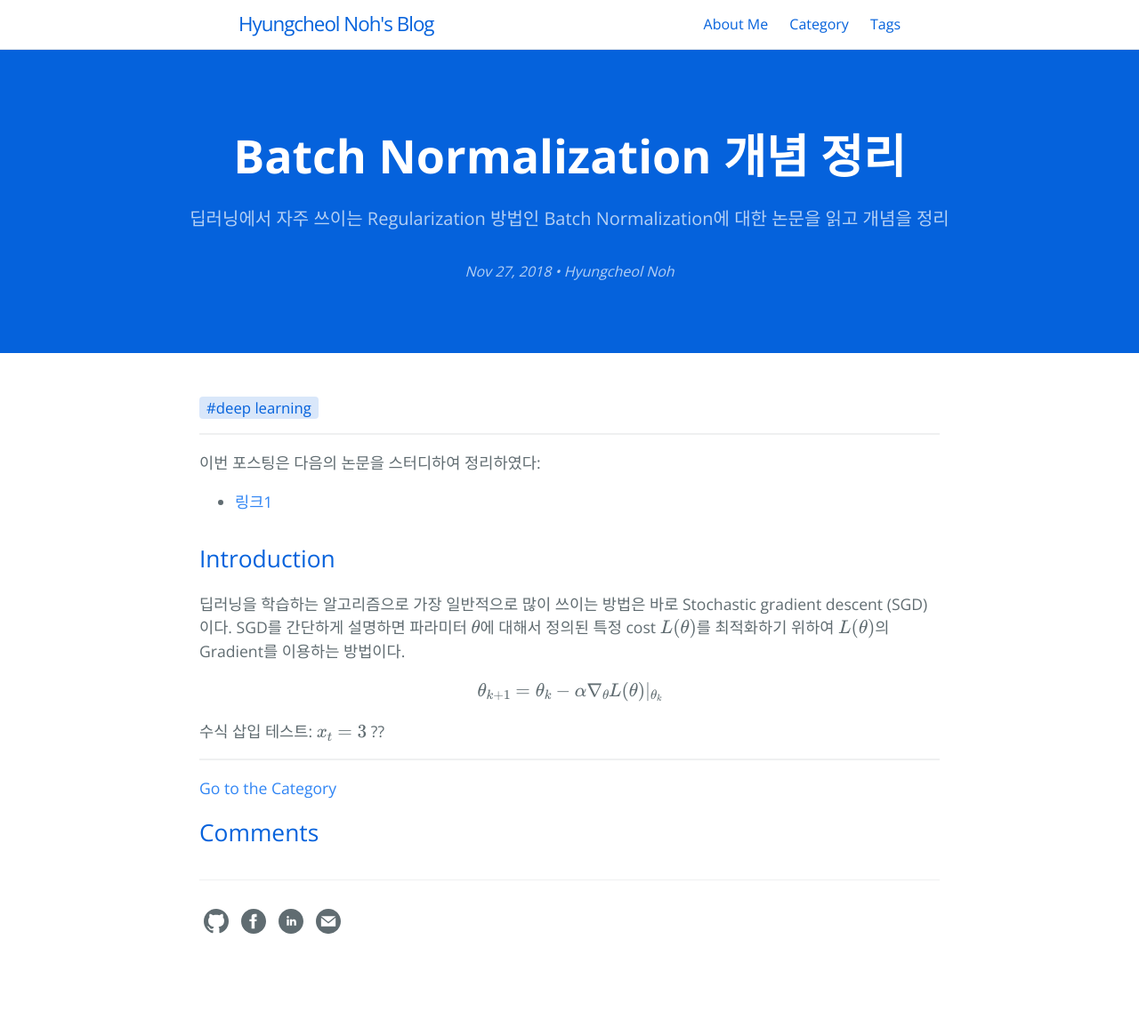
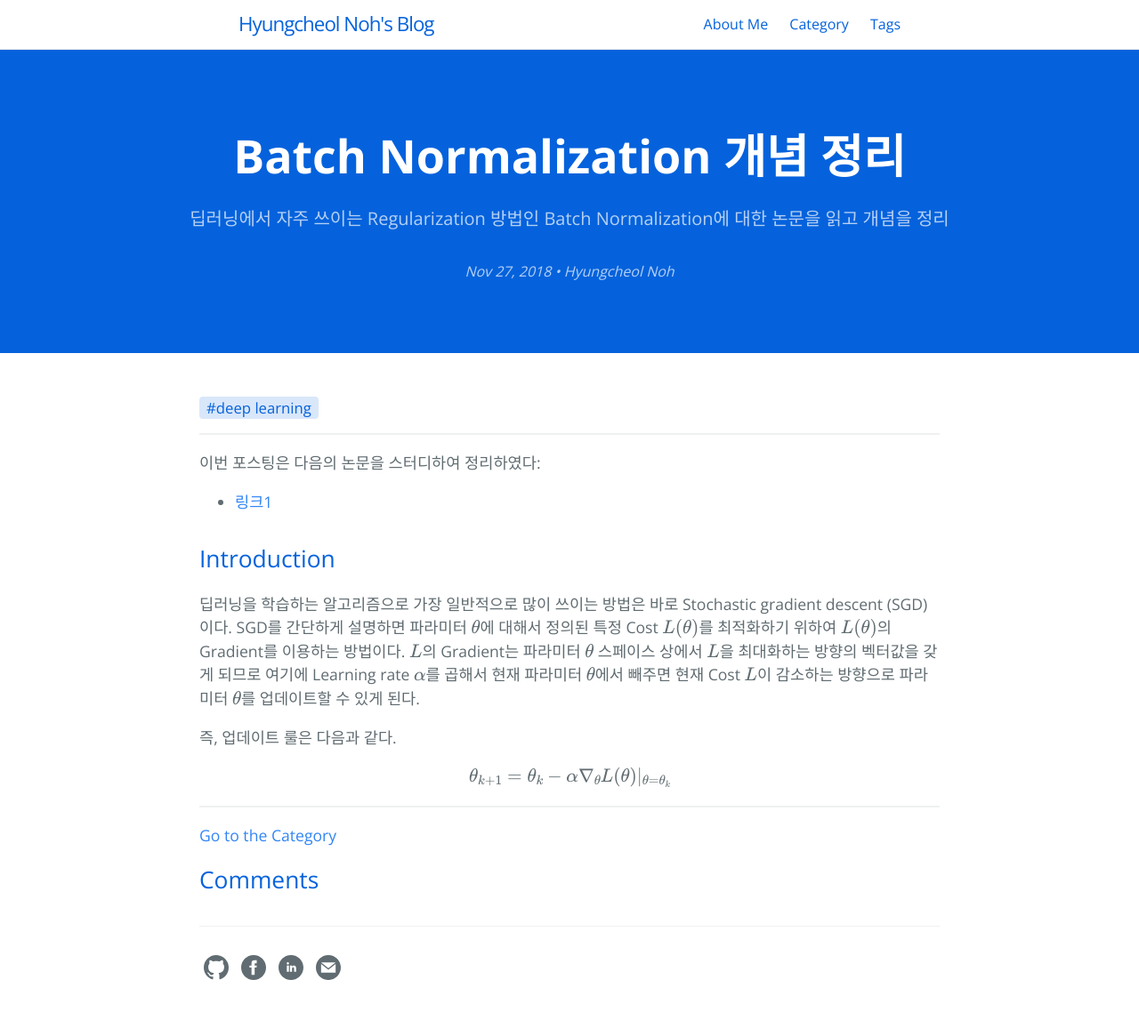
Before and after one commit to hcnoh/hcnoh.github.io, a Jekyll site: the page built from _posts/2018-11-27-batch-normalization.md, in a window 1280 px wide. Shown: the whole page at 89% size. Built offline with Jekyll 4.4.1, drawn with Linux system fonts in a browser that asks for light colours; formulas are drawn with MathJax 3; comment, search, counter and statistics services are not loaded; before the commit the page ends 1104 px from its top, so only the background shows below that.

Commit message:
Update 2018-11-27-batch-normalization.md

```diff
--- a/_posts/2018-11-27-batch-normalization.md
+++ b/_posts/2018-11-27-batch-normalization.md
@@ -17,8 +17,8 @@ permalink: /2018-11-27-batch-normalization
 - [링크1](https://arxiv.org/abs/1502.03167)
 
 ## Introduction
-딥러닝을 학습하는 알고리즘으로 가장 일반적으로 많이 쓰이는 방법은 바로 Stochastic gradient descent (SGD)이다. SGD를 간단하게 설명하면 파라미터 $$\theta$$에 대해서 정의된 특정 cost $$L(\theta)$$를 최적화하기 위하여 $$L(\theta)$$의 Gradient를 이용하는 방법이다.
+딥러닝을 학습하는 알고리즘으로 가장 일반적으로 많이 쓰이는 방법은 바로 Stochastic gradient descent (SGD)이다. SGD를 간단하게 설명하면 파라미터 $$\theta$$에 대해서 정의된 특정 Cost $$L(\theta)$$를 최적화하기 위하여 $$L(\theta)$$의 Gradient를 이용하는 방법이다. $$L$$의 Gradient는 파라미터 $$\theta$$ 스페이스 상에서 $$L$$을 최대화하는 방향의 벡터값을 갖게 되므로 여기에 Learning rate $$\alpha$$를 곱해서 현재 파라미터 $$\theta$$에서 빼주면 현재 Cost $$L$$이 감소하는 방향으로 파라미터 $$\theta$$를 업데이트할 수 있게 된다.
 
-$$ \theta_{k+1} = \theta_k - \alpha \nabla_{\theta} L(\theta) |_{\theta_k} $$
+즉, 업데이트 룰은 다음과 같다.
 
-수식 삽입 테스트: $$ x_t = 3 $$ ??
+$$ \theta_{k+1} = \theta_k - \alpha \nabla_{\theta} L(\theta) |_{\theta=\theta_k} $$
```
